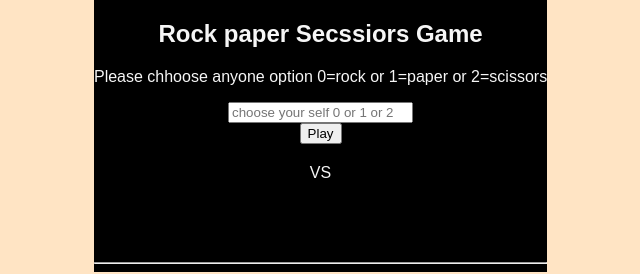
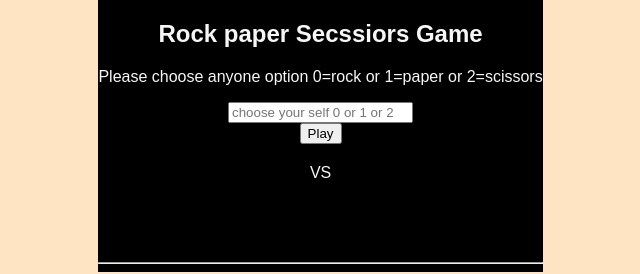
Before and after one commit to Saitheja20/rock, a plain HTML site: page index.html in a window 1280 px wide. Shown: the full height of the page, 315-955 px from the left. Drawn offline with Linux system fonts and the light colour scheme.

Commit message:
Update index.html

```diff
--- a/index.html
+++ b/index.html
@@ -11,7 +11,7 @@
    <div id="wrapper">
     <div>
     <h2>Rock paper Secssiors Game</h2>
-    <p>Please chhoose anyone option 0=rock or 1=paper or 2=scissors </p>
+    <p>Please choose anyone option 0=rock or 1=paper or 2=scissors </p>
     <div class="inputdiv">
         <input type="text" id="input" placeholder="choose your self 0 or 1 or 2">
     </div>
```
